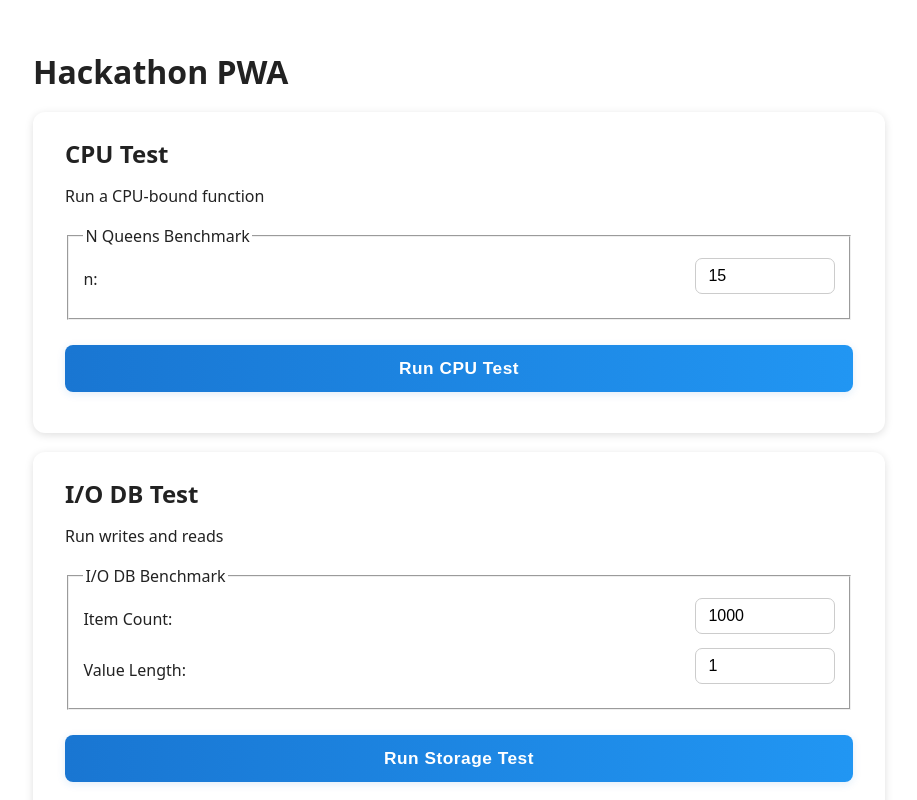
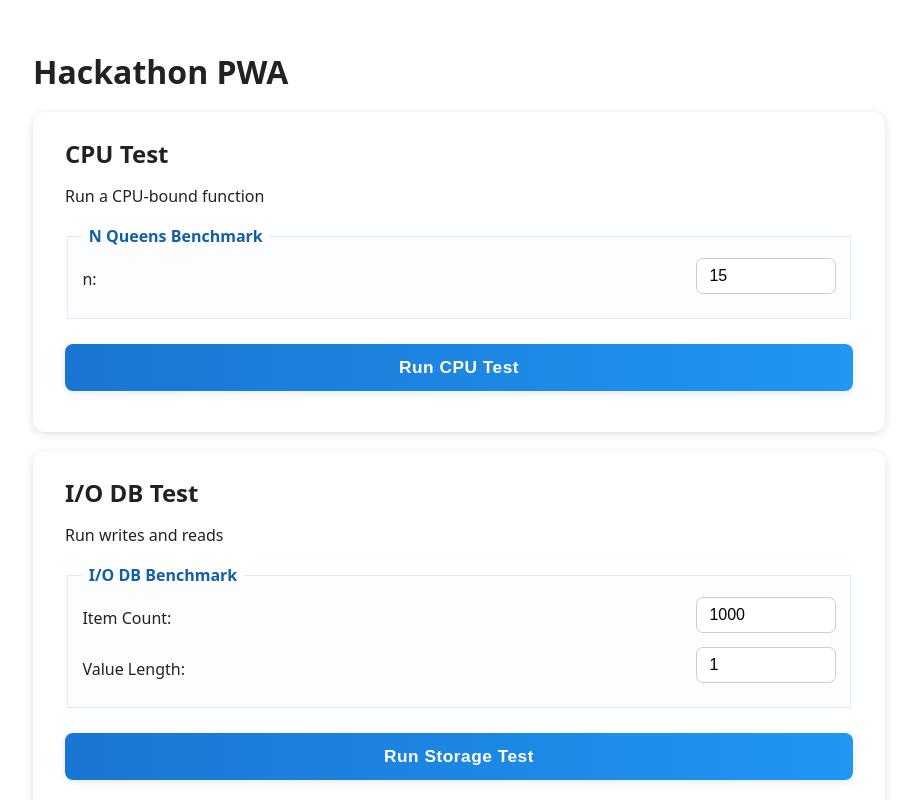
Before and after one commit to jessicadraper/web-hackathon-pwa, a Vue app in the folder pwa-app/: page / in a window 1280 px wide. Shown: the top 800 px of the page, without its empty margins (181-1098 px from the left). Built offline with nearby package versions, Linux system fonts and the light colour scheme.

Commit message:
fieldset color change

```diff
--- a/pwa-app/src/style.css
+++ b/pwa-app/src/style.css
@@ -139,8 +139,16 @@ button:disabled {
 }
 
 fieldset {
+  border: 1px solid #dbe9fb; /* softer blue-gray */
   margin-bottom: 0.5em;
   padding: 0.6em 0.9em;
+  background: #fbfdff;
+}
+
+legend {
+  color: #125ea8; /* deeper blue for the legend label */
+  font-weight: 600;
+  padding: 0 0.4em;
 }
 
 .notice {
```
